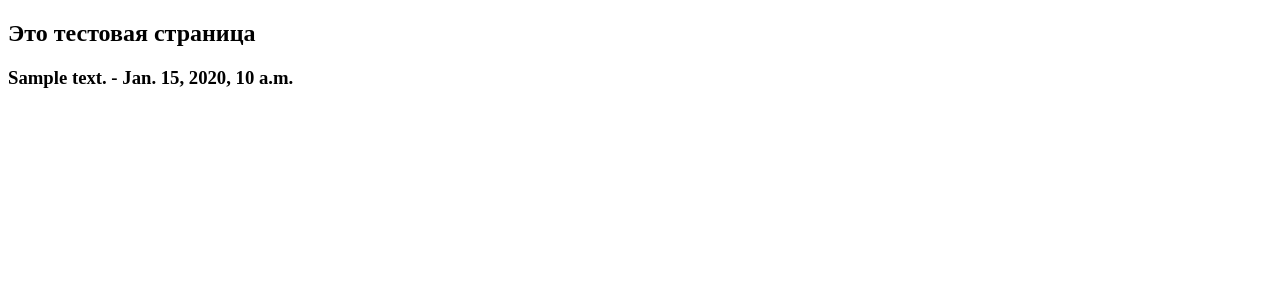
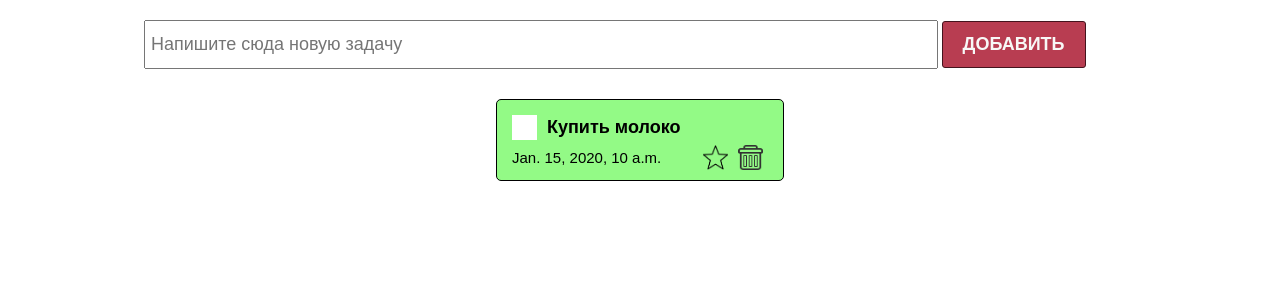
Before and after one commit to Tynchtyk642/todopy, a Django app: template main/templates/test.html in a window 1280 px wide. Shown: the top 300 px of the page. Run offline with Django 3.2, Linux system fonts and the light colour scheme; the template is opened without the code that fills it: most values are stand-ins (such as "Sample title", 1, 10 or a date in 2020).

Commit message:
import from indexc.html to test.html

```diff
--- a/main/templates/test.html
+++ b/main/templates/test.html
@@ -1,14 +1,47 @@
+{% load static %}
 <!DOCTYPE html>
 <html lang="en">
 <head>
     <meta charset="UTF-8">
     <meta name="viewport" content="width=device-width, initial-scale=1.0">
     <title>Document</title>
+    <!-- <link rel="stylesheet" href="./styles/style.css"> -->
+    <link rel="stylesheet" href="{% static 'styles/style.css' %}" />
+    <!-- <link rel="stylesheet" href="./styles/checkbox.css"> -->
+    <link rel="stylesheet" href="{% static 'styles/checkbox.css' %}">
 </head>
 <body>
-    <h2>Это тестовая страница</h2>
-    {% for todo in todo_list %}
-        <h3>{{ todo.text }} - {{ todo.created_at }}</h3>
-    {% endfor %}
+    <section>
+        <div class="create_container">
+            <input
+            class="create_input"
+            type="text"
+            placeholder="Напишите сюда новую задачу"/>
+
+            <button class="create_button">Добавить</button>
+        </div>
+
+        <div class="todo_container">
+
+            {% for todo in todo_list %}
+            <div class="todo_item">
+                <div class="todo_item_header">
+                    <label class="checkbox_container">
+                        <input type="checkbox" />
+                        <span class="checkmark"></span>
+                    </label>
+                    <h4>Купить молоко</h4>
+                </div>
+                <div class="todo_item_footer">
+                    <p>{{ todo.created_at }}</p>
+                    <div class="action_buttons">
+                        <img src="./icons/star.png">
+                        <img src="./icons/bak.png">
+                    </div>
+                </div>
+            </div>
+            {% endfor %}
+        </div>
+    </section>
 </body>
 </html>
```
